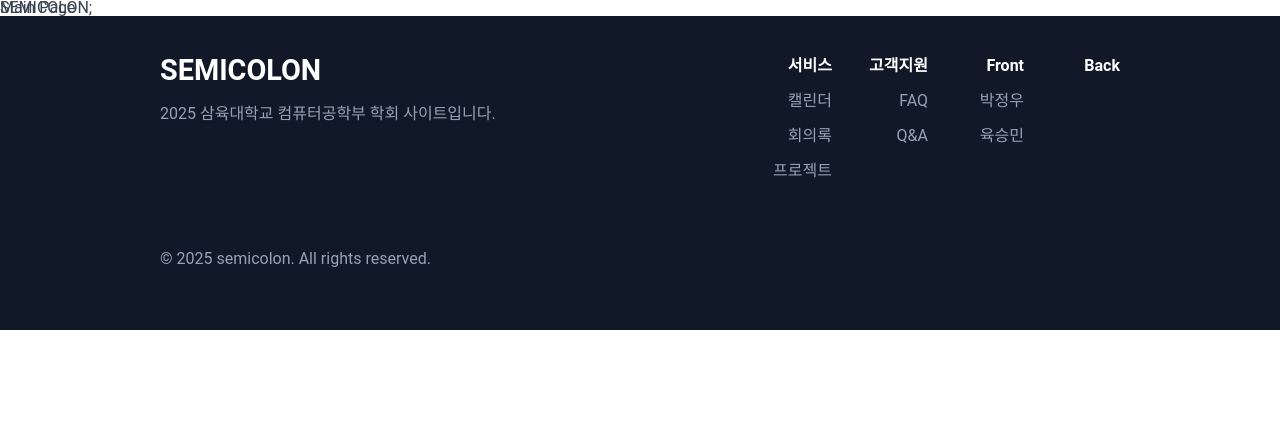
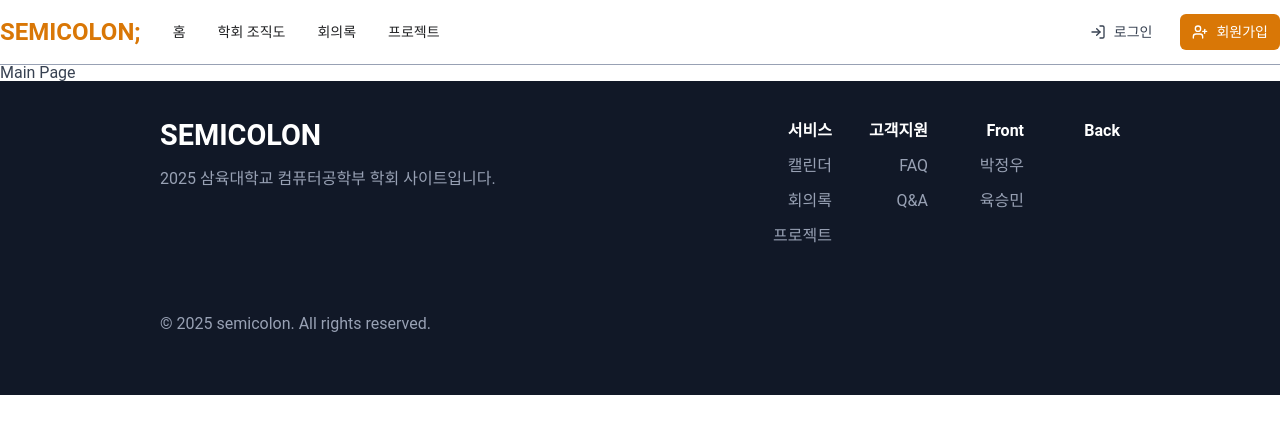
Before and after one commit to Tim3208/semicolon, a React (Vite) app: page / in a window 1280 px wide. Shown: the top 434 px of the page. Built offline with nearby package versions, Linux system fonts and the light colour scheme.

Commit message:
feat: MainLayout Header 제작

```diff
--- a/src/layout/MainLayout/Header/index.jsx
+++ b/src/layout/MainLayout/Header/index.jsx
@@ -1,12 +1,49 @@
+import { Button } from "@/components/ui/button";
 import { Header } from "./style";
+import { Link } from "react-router-dom";
+import { LogIn, UserPlus } from "lucide-react";
 
 const MainLayOutHeader = () => {
   return (
     <>
       <Header>
-        <nav>
-          {/* color: oklch(0.75 0.12 85) */}
-          <div>SEMICOLON;</div>
+        <nav className="h-16 max-w-1440 mx-auto flex justify-between items-center">
+          {/* 네비바 좌측 */}
+          <div className="flex justify-between items-center gap-8">
+            <Link to="/">
+              <div className="text-primary text-2xl font-bold">SEMICOLON;</div>
+            </Link>
+            <div>
+              <ul className="flex gap-8 font-medium text-sm">
+                <Link to="/">
+                  <li className="hover:text-primary">홈</li>
+                </Link>
+                <Link to="/">
+                  <li className="hover:text-primary">학회 조직도</li>
+                </Link>
+                <Link to="/">
+                  <li className="hover:text-primary">회의록</li>
+                </Link>
+                <Link to="/">
+                  <li className="hover:text-primary">프로젝트</li>
+                </Link>
+              </ul>
+            </div>
+          </div>
+          {/* 우측 로그인&회원가입 */}
+          <div className="flex gap-4">
+            <Button variant="ghost" size="sm">
+              <LogIn />
+              로그인
+            </Button>
+            <Button
+              size="sm"
+              className="bg-primary text-white hover:bg-primary/80"
+            >
+              <UserPlus />
+              회원가입
+            </Button>
+          </div>
         </nav>
       </Header>
     </>
--- a/src/layout/MainLayout/Header/style.js
+++ b/src/layout/MainLayout/Header/style.js
@@ -1,7 +1,7 @@
 import styled from "styled-components";
 
 export const Header = styled.header`
-  position: fixed;
+  position: sticky;
   width: 100%;
-  height: 70px;
+  border-bottom: 1px solid var(--gray-70);
 `;
```
